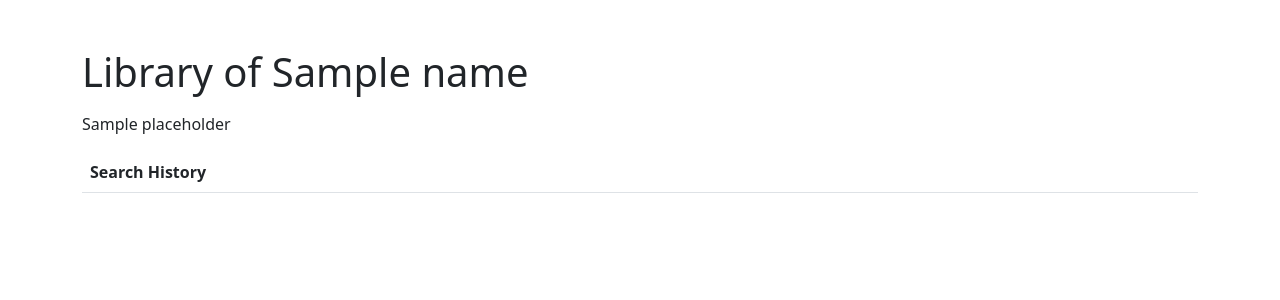
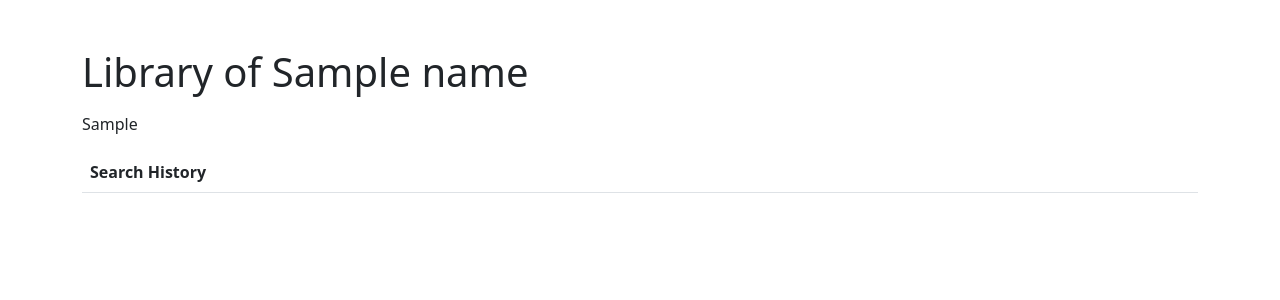
Before and after one commit to phornphatch/CS50-Havard, a Flask app: template src9/library/templates/index.html in a window 1280 px wide. Shown: the top 300 px of the page. Run offline with Flask 3, Linux system fonts and the light colour scheme; the template is opened without the code that fills it: most values are stand-ins (such as "Sample title", 1, 10 or a date in 2020); lists and menus that the app fills with data are empty; some libraries are stand-ins or nearby versions.

Commit message:
Wed, Aug 23, 2023, 3:42 PM +03:00

```diff
--- a/src9/library/app.py
+++ b/src9/library/app.py
@@ -13,4 +13,4 @@ app.config["TEMPLATES_AUTO_RELOAD"] = True
 @app.route("/", methods=["GET"]) # / is rootfolder, homepage, main page
 def index():
     string = random_string(1000)
-    return render_template("index.html", placeholder = string, name="ZUMO")
+    return render_template("index.html", random_string=string, name="ZUMO")
--- a/src9/library/templates/index.html
+++ b/src9/library/templates/index.html
@@ -6,7 +6,7 @@
     <!-- TODO: Implement a search form -->
 
     <p class="text-break mt-3">
-        {{ placeholder }}
+        {{ random_string }}
     </p>
 
     <!-- TODO: Implement a search history table -->
```
